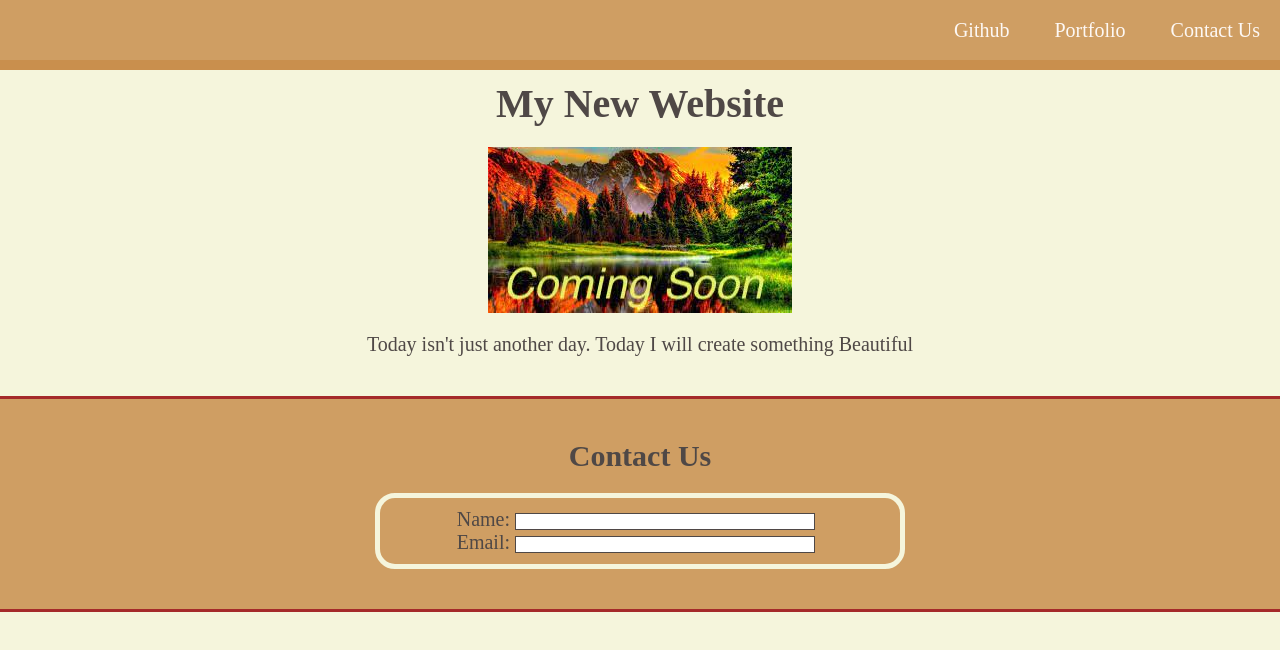
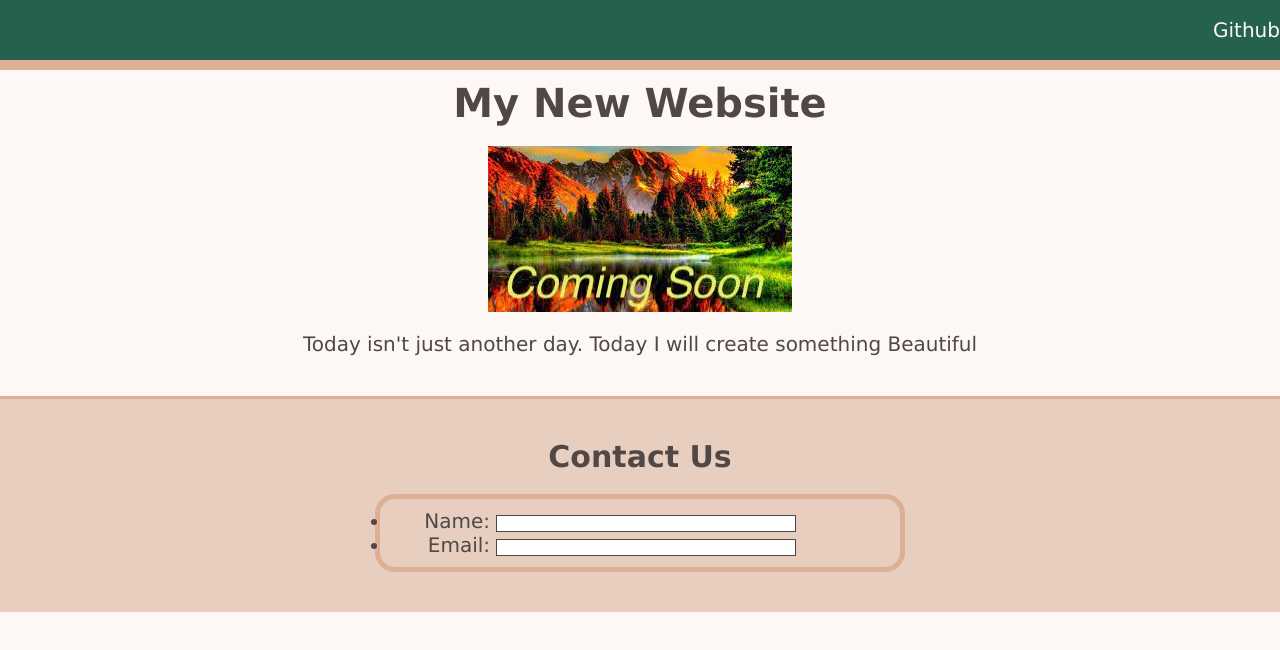
Before and after one commit to hmughal71/mini-project, a plain HTML site: page index.html in a window 1280 px wide. Drawn offline with Linux system fonts and the light colour scheme.

Commit message:
fixed some issues

```diff
--- a/assets/css/style.css
+++ b/assets/css/style.css
@@ -3,13 +3,12 @@
   padding: 0;
 }
 
-
-body {
+body{
   position: relative;
-    font-family: serif;
+  font-family: Verdana, Geneva, Tahoma, sans-serif;
   font-size: 20px;
-    background-color: beige;
-    color: #4F4846;
+  background-color: #fdf8f5;
+  color: #4f4846;
 }
 
 h1,
@@ -21,15 +20,14 @@ main {
   padding: 60px 0;
 }
 
-li {
-    display: inline;
-    padding: 0 20;
+li {display: inline
+  padding 0px 20px;
   text-decoration: none;
 }
 
 a {
   text-decoration: none;
-    color: #FDF8F5;
+  color: #fdf8f5;
 }
 
 header,
@@ -37,20 +35,19 @@ header,
   height: 60px;
   width: 100%;
   line-height: 60px;
-    background-color: rgba(199, 140, 73, 82%);
+  background-color: #266150;
 }
 
 header {
   position: fixed;
-    border-bottom: 10px solid rgba(199, 140, 73, 0.822);
+  border-bottom: 10px solid #ddaf94;
 }
 
 footer {
   position: absolute;
   margin-top: 0;
   bottom: 0;
-    border-bottom: 10px solid #4F4846;
-    color: #FDF8F5;
+  border-bottom: 10px solid #fdf8f5;
 }
 
 figure {
@@ -65,17 +62,15 @@ header,
 section {
   margin-bottom: 0;
   padding: 20px 10px 40px 10px;
-    border-top: 3px solid brown;
-    border-bottom: 3px solid brown;
-    background-color: rgba(199, 140, 73, 82%);
+  border-top: 3px solid #ddaf94;
+  background-color: #e8cebf;
 }
 
 form {
-
   margin: 0 auto;
   width: 500px;
   padding: 10px;
-    border: 5px solid beige;
+  border: 5px solid #ddaf94;
   border-radius: 20px;
 }
 
@@ -88,7 +83,7 @@ header,
 textarea {
   box-sizing: border-box;
   width: 300px;
-    border: 1px solid #4F4846;
+  border: 1px solid #4f4846;
 }
 
 textarea {
@@ -99,8 +94,8 @@ header,
 button {
   height: 40px;
   width: 120px;
-    background-color: #4F4846;
-    color: #FDF8F5;
+  background-color: #4f4846;
+  color: #fdf8f5;
 }
 
 .text-center {
```
Also changed, not shown: index.html (+1 -0 lines), 2 other files. Lines whose indentation alone changed are shown as unchanged.
